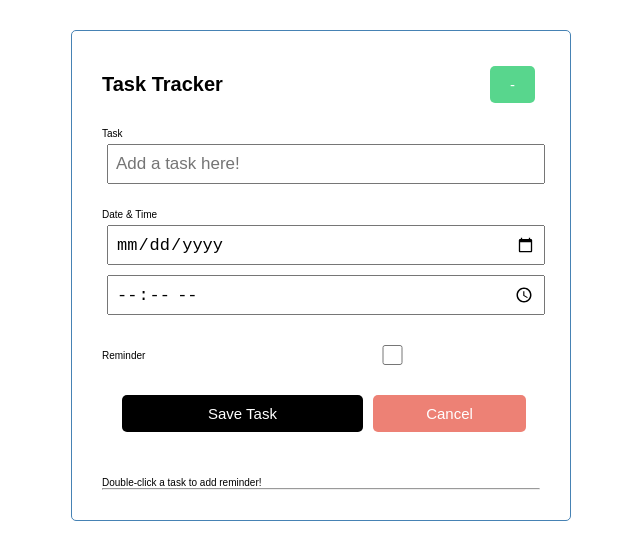
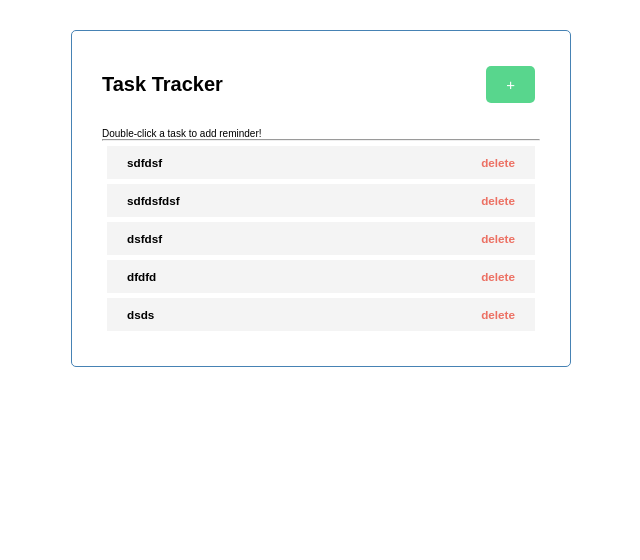
Before and after one commit to smissah/react-task-tracker, a React (Create React App) app: page / in a window 1280 px wide. Shown: the top 560 px of the page, without its empty margins (319-959 px from the left). Built offline with nearby package versions, Linux system fonts and the light colour scheme; data requests are answered from the project's data file.

Commit message:
issues with passing the date and time as string

```diff
--- a/customDB.json
+++ b/customDB.json
@@ -1,22 +1,38 @@
 {
   "tasks": [
     {
-      "id": 1,
-      "text": "Tidy Up",
-      "day": "Fed 5th at 5:40",
-      "reminder": false
+      "text": "sdfdsf",
+      "date": "2021-01-23",
+      "time": "18:32",
+      "reminder": false,
+      "id": 1
     },
     {
-      "id": 2,
-      "text": "Fishing",
-      "day": "Feb 7th 4:00",
-      "reminder": true
+      "text": "sdfdsfdsf",
+      "date": "2021-01-26",
+      "time": "13:35",
+      "reminder": false,
+      "id": 2
     },
     {
-      "id": 3,
-      "text": "Walk Teddy",
-      "day": "Feb 7th 6:00",
-      "reminder": false
+      "text": "dsfdsf",
+      "date": "2021-01-31",
+      "reminder": false,
+      "id": 3
+    },
+    {
+      "text": "dfdfd",
+      "date": " 2021-01-30 ",
+      "time": "",
+      "reminder": false,
+      "id": 4
+    },
+    {
+      "text": "dsds",
+      "date": " sdf ",
+      "time": "",
+      "reminder": false,
+      "id": 5
     }
   ]
 }
--- a/src/App.js
+++ b/src/App.js
@@ -6,22 +6,39 @@ import { useState, useEffect } from "react";
 
 const App = () => {
   const [tasks, setTasks] = useState([]);
-  const [addTaskForm, setAddTaskForm] = useState(true);
+  const [addTaskForm, setAddTaskForm] = useState(false);
 
-  const url = "http://localhost:5000/tasks";
   useEffect(() => {
-    const fetchTasks = async () => {
-      const response = await fetch(url);
-      const data = await response.json();
-      console.log(data);
+    const getTasks = async () => {
+      const tasksFromServer = await fetchTasks();
+      // console.log(tasksFromServer);
+      setTasks(tasksFromServer);
+      // console.log(tasks);
+      // return;
     };
-    fetchTasks();
+    getTasks();
+    //? eslint-disable-next-line react-hooks/exhaustive-deps - this handles my error for putting the fetch outside of the useEffect
   }, []);
 
+  //!fetchTasks
+  //put fetch out because i might want to use it else where
+  const fetchTasks = async () => {
+    const url = "http://localhost:5000/tasks";
+    //fetch returns a promise so await it
+    const reponse = await fetch(url);
+    const data = await reponse.json();
+    console.log("data from j.son", data);
+    return data;
+  };
+
   //!removeTask
-  const handleDeleteTask = (taskId) => {
+  const handleDeleteTask = async (taskId) => {
+    //no need for variable as no data to be returned
+    await fetch(`http://localhost:5000/tasks/${taskId}`, {
+      method: "DELETE",
+    });
+    //delete request
     console.log(`Removing task ${taskId}`);
-    // console.log(prevState);
     setTasks(
       tasks.filter((task) => {
         return task.id !== taskId;
@@ -52,10 +69,21 @@ const App = () => {
 
   //!add new task
 
-  const handleAddTask = (task) => {
-    const id = Math.floor(Math.random() * 100) + 1;
-    const newTask = { id, ...task };
-    setTasks([...tasks, newTask]);
+  const handleAddTask = async (task) => {
+    const response = await fetch(`http://localhost:5000/tasks`, {
+      method: "POST",
+      headers: {
+        "Content-type": "application/json",
+      },
+      body: JSON.stringify(task),
+    });
+    const data = await response.json();
+    setTasks([...tasks, data]);
+
+    // no need for this as server/dbase makes id
+    //   const id = Math.floor(Math.random() * 100) + 1;
+    //   const newTask = { id, ...task };
+    //   setTasks([...tasks, newTask]);
     setAddTaskForm(false);
   };
 
@@ -68,7 +96,8 @@ const App = () => {
           handleShowForm={handleShowForm}
         />
       )}
-      {tasks.length <= 0 && addTaskForm ? (
+
+      {tasks.length !== 0 || addTaskForm !== false ? (
         <Tasks
           tasks={tasks}
           handleDeleteTask={handleDeleteTask}
--- a/src/components/AddTask.js
+++ b/src/components/AddTask.js
@@ -20,9 +20,10 @@ const AddTask = ({ handleShowForm, handleAddTask }) => {
       alert("Please enter a text");
       return;
     }
-    if (!date || date < today) {
+    if (!date || date.parseInt() < today) {
       alert("Hmm, that date doesn't look right");
-      return;
+      console.log(`" ${date} "`);
+      return `"${date}"`;
     }
 
     handleAddTask({ text, date, time, reminder });
@@ -51,14 +52,15 @@ const AddTask = ({ handleShowForm, handleAddTask }) => {
           type="date"
           placeholder="When is it due?"
           onChange={(e) => {
-            setDate(e.target.value);
+            setDate(`${e.target.value}`);
+            console.log(e.target.value);
           }}
         />
         <input
           type="time"
           placeholder="When is it due?"
           onChange={(e) => {
-            setTime(e.target.value);
+            setTime(e.target.value.toString());
           }}
         />
       </div>
--- a/src/components/Task.js
+++ b/src/components/Task.js
@@ -10,7 +10,7 @@ const Task = ({
   handleReminder,
 }) => {
   return (
-    <div>
+    <div key={taskId}>
       <div
         className={` task ${reminder && "reminder"} `}
         onDoubleClick={() => {
```
Also changed, not shown: 1 other file (tests, documents, lock files or other folders).
